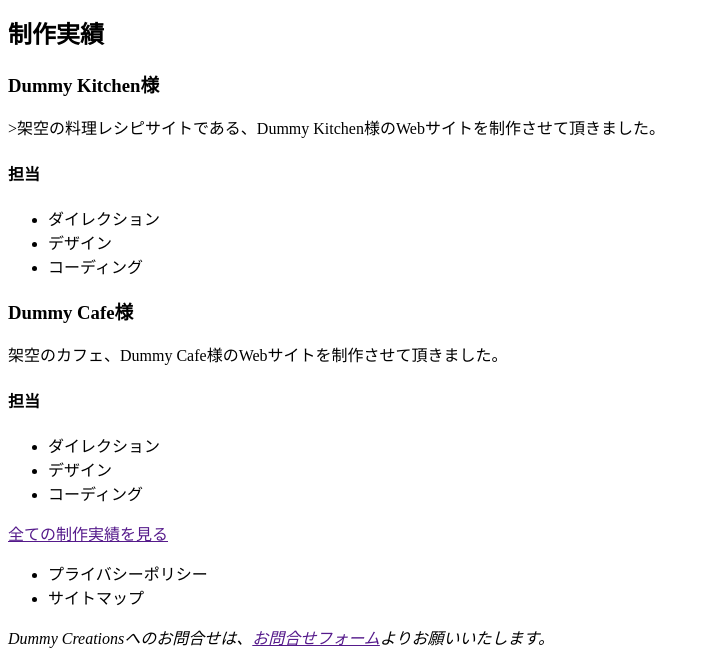
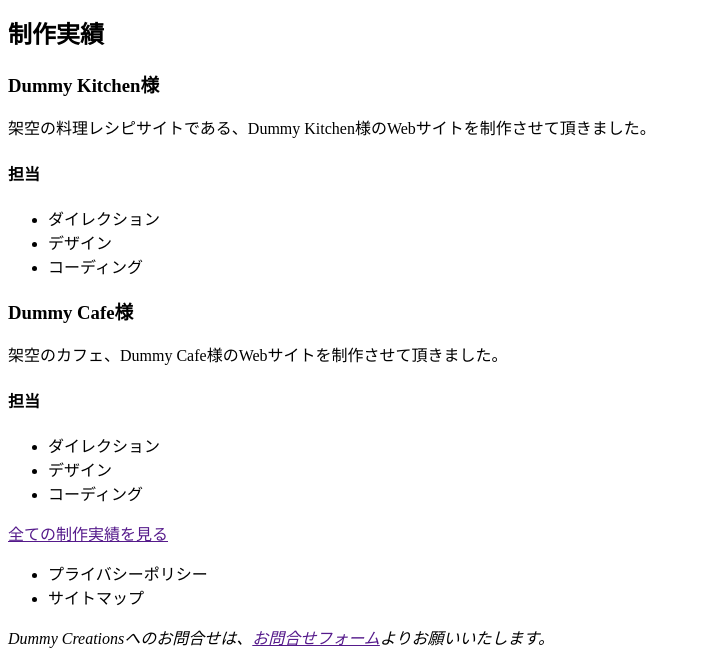
Before and after one commit to OhkeigoO123/my-work, a plain HTML site: page chapter 6/index.html in a window 1280 px wide. Shown: the part 197-856 px from the top of the page, without its empty margins (0-711 px from the left). Drawn offline with Linux system fonts and the light colour scheme.

Commit message:
Update index.html

```diff
--- a/chapter 6/index.html
+++ b/chapter 6/index.html
@@ -17,7 +17,6 @@
     <link rel="canonical" href="https://dummy-creations.example.com">
     <link rel="icon" href="favicon.ico">
     <link rel="apple-touch-icon" sizes="180x180" href="apple-touch-icon.png">
-    <!---->
     <meta name="viewport" content="width=device-width, initial-scale=1.0">
     <title>Dummy Creations | 架空サイトを作る架空のWeb制作会社</title>
 </head>
@@ -28,8 +27,6 @@
                 <img src="images/logo-dummy-creations.svg" alt="Dummy Creations">
             </a>
         </h1>
-    </header>
-    <div>
         <nav>
             <ul>
                 <li><a href="about/index.html">About Us</a></li>
@@ -38,14 +35,14 @@
                 <li><a href="contact/index.html">Contact</a></li>
             </ul>
         </nav>
-    </div>
+    </header>
     <main>
         <p>私たちは架空サイトを作ることに、命を燃やすプロ集団です。</p>
-        <article>
+        <section>
             <h2>制作実績</h2>
-            <section>
+            <article>
                 <h3>Dummy Kitchen様</h3>
-                <p>>架空の料理レシピサイトである、Dummy Kitchen様のWebサイトを制作させて頂きました。</p>
+                <p>架空の料理レシピサイトである、Dummy Kitchen様のWebサイトを制作させて頂きました。</p>
                 <section>
                     <h4>担当</h4>
                     <ul>
@@ -54,6 +51,8 @@
                         <li>コーディング</li>
                     </ul>
                 </section>
+            </article>
+            <article>
                 <h3>Dummy Cafe様</h3>
                 <p>架空のカフェ、Dummy Cafe様のWebサイトを制作させて頂きました。</p>
                 <section>
@@ -64,19 +63,19 @@
                         <li>コーディング</li>
                     </ul>
                 </section>
-
-                <p><a href="">全ての制作実績を見る</a></p>
-                <ul>
-                    <li><a href=""></a>プライバシーポリシー</li>
-                    <li><a href=""></a>サイトマップ</li>
-                </ul>
-            </section>
-        </article>
+            </article>
+            <p><a href="">全ての制作実績を見る</a></p>
+        </section>
     </main>
     <footer>
+        <ul>
+            <li><a href=""></a>プライバシーポリシー</li>
+            <li><a href=""></a>サイトマップ</li>
+        </ul>
         <address>
             <p>Dummy Creationsへのお問合せは、<a href="">お問合せフォーム</a>よりお願いいたします。</p>
         </address>
+
         <p><small>© <time>2021</time><a href="contact/index.html">Dummy Creations</a></small></p>
     </footer>
 </body>
```
